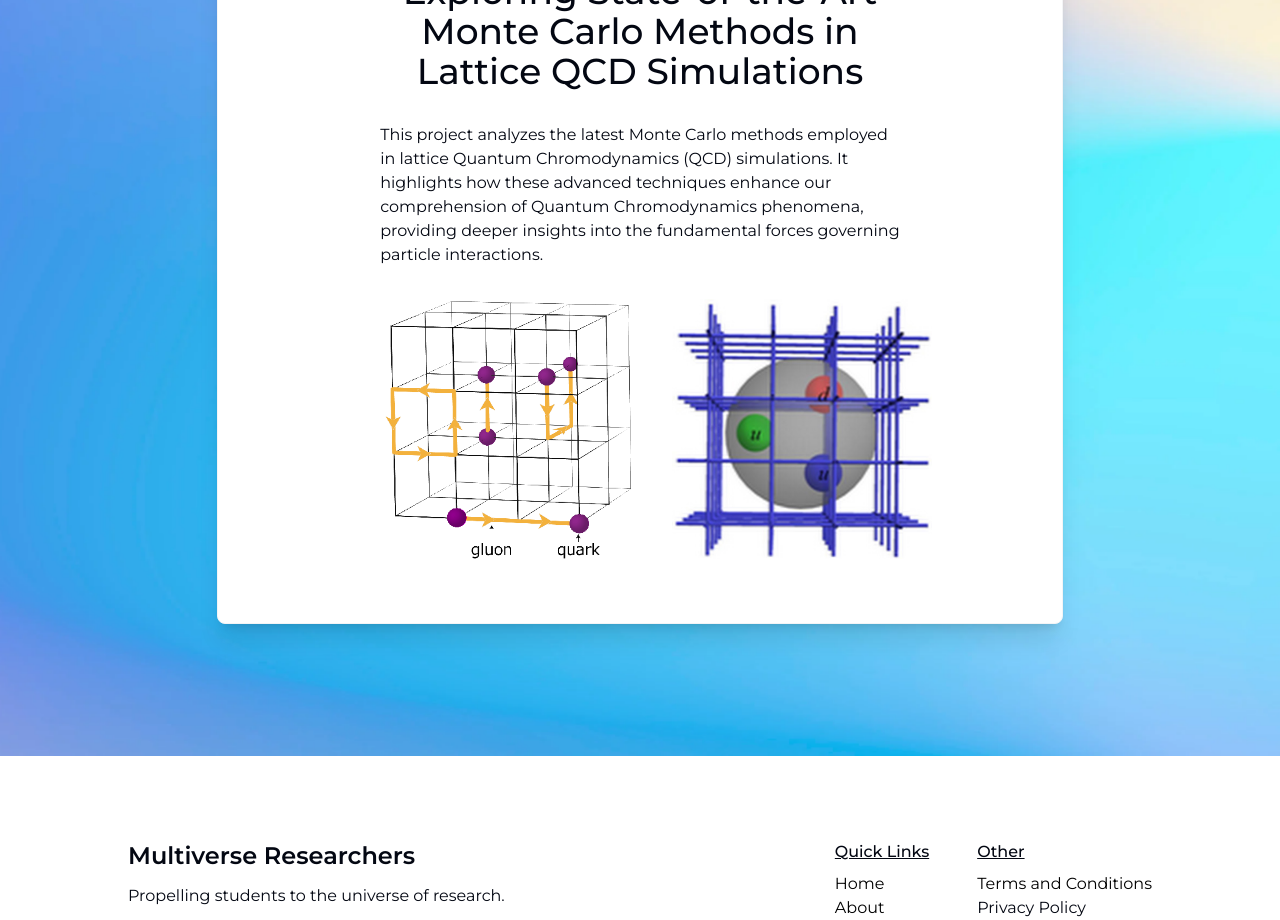
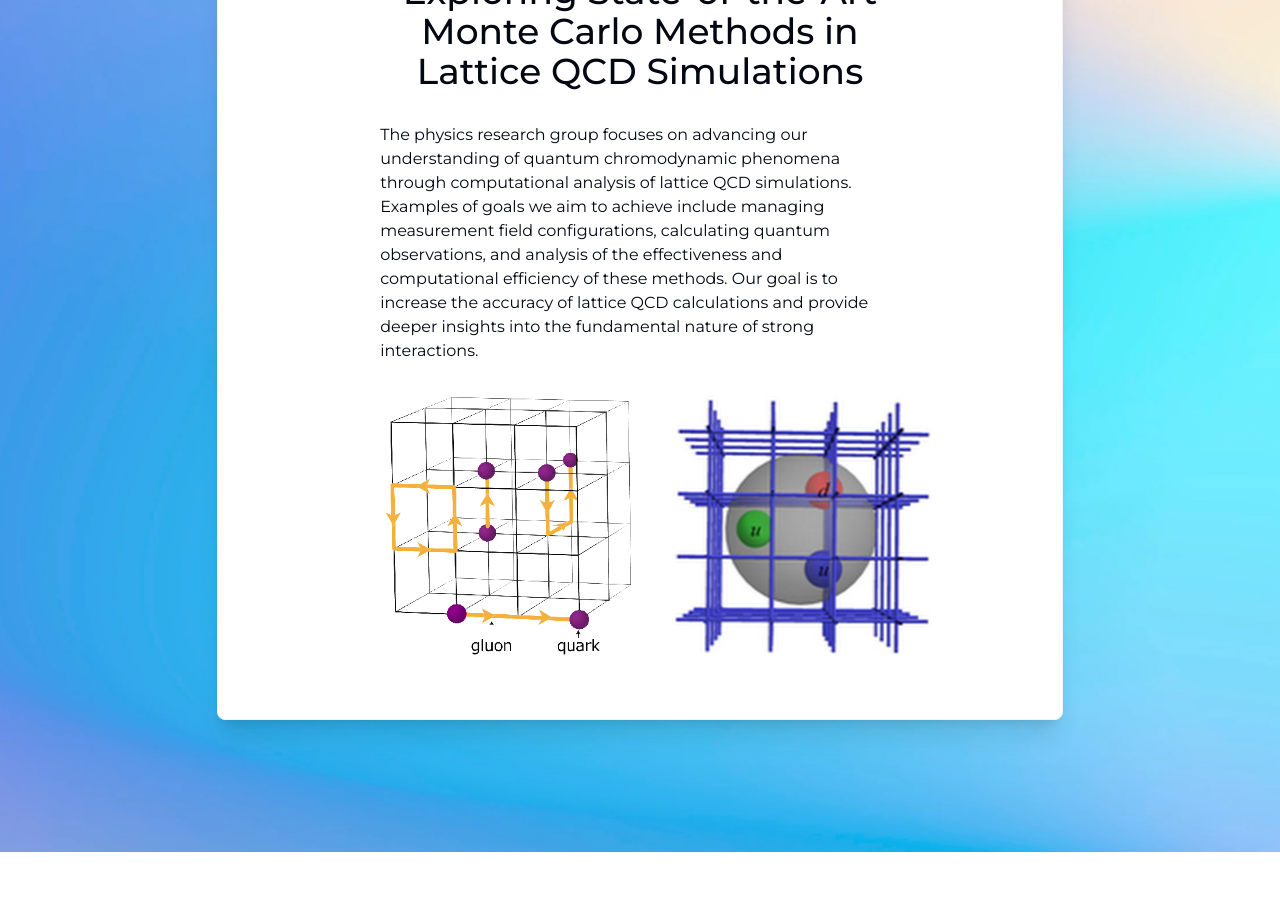
Before and after one commit to multiverseresearchers/multiverse-researchers, a React (Vite) app: page / in a window 1280 px wide. Shown: the part 980-1900 px from the top of the page. Built offline with nearby package versions, Linux system fonts and the light colour scheme.

Commit message:
more edits to home research circles (physics)

```diff
--- a/src/components/home/Home.tsx
+++ b/src/components/home/Home.tsx
@@ -54,7 +54,7 @@ const Home = () => {
                         <TabsContent value="physics">
 							<CircleSnippet
 								title="Exploring State-of-the-Art Monte Carlo Methods in Lattice QCD Simulations"
-								description={`This project analyzes the latest Monte Carlo methods employed in lattice Quantum Chromodynamics (QCD) simulations. It highlights how these advanced techniques enhance our comprehension of Quantum Chromodynamics phenomena, providing deeper insights into the fundamental forces governing particle interactions.`}
+								description={`The physics research group focuses on advancing our understanding of quantum chromodynamic phenomena through computational analysis of lattice QCD simulations. Examples of goals we aim to achieve include managing measurement field configurations, calculating quantum observations, and analysis of the effectiveness and computational efficiency of these methods. Our goal is to increase the accuracy of lattice QCD calculations and provide deeper insights into the fundamental nature of strong interactions. `}
 								image1="/imgs/circles/physics/physics1.png"
 								image2="/imgs/circles/physics/physics2.png"
 							/>
```
